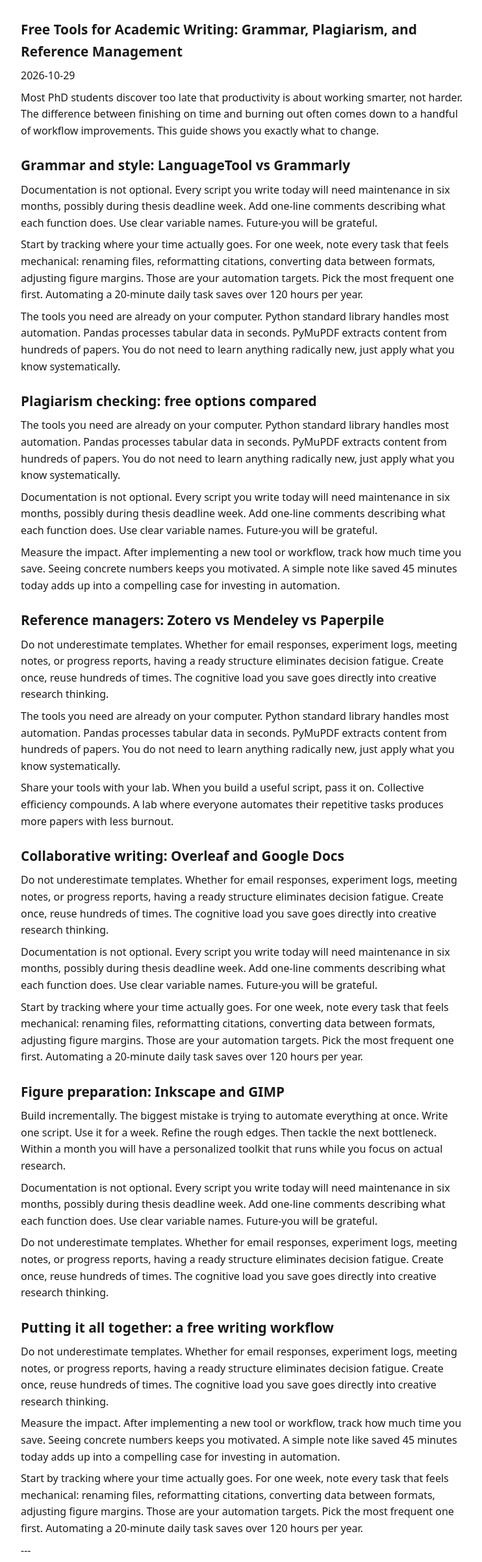
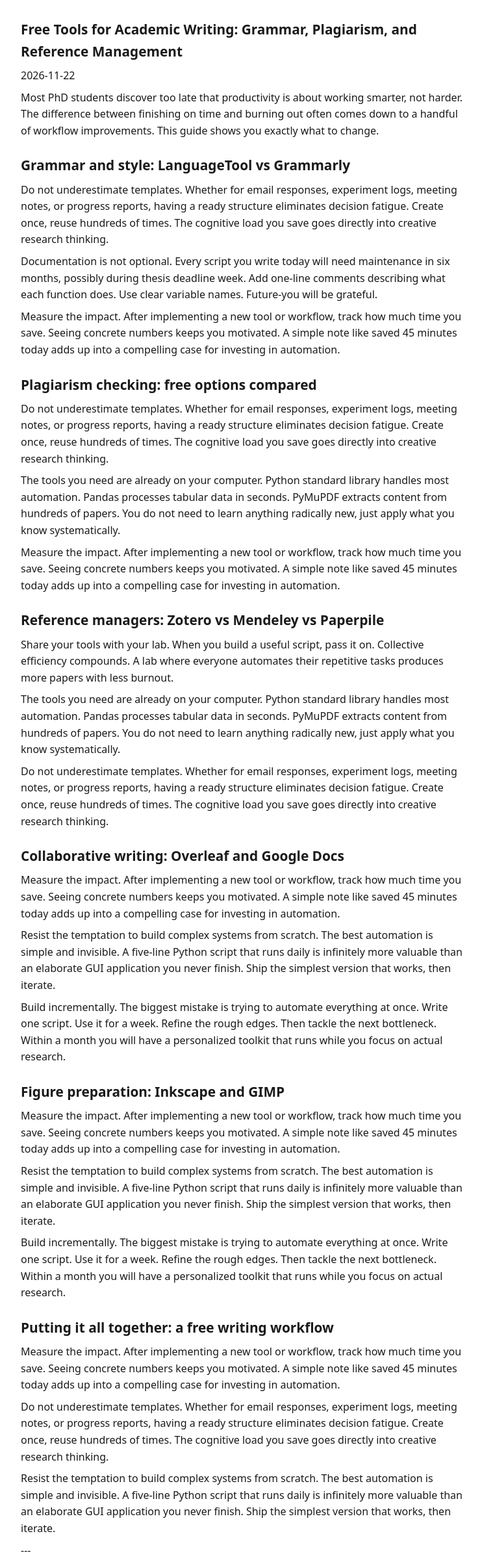
Before and after one commit to GellmanSparrowS/research-automation-hub, a plain HTML site: page docs/blog/free-tools-for-academic-writing-grammar-plagiarism-and-reference-management.html in a window 1280 px wide. Shown: the part 132-2536 px from the top of the page at 65% size, without its empty margins (268-1010 px from the left). Drawn offline with Linux system fonts and the light colour scheme.

Commit message:
auto: weekly blog post

```diff
--- a/docs/blog/free-tools-for-academic-writing-grammar-plagiarism-and-reference-management.html
+++ b/docs/blog/free-tools-for-academic-writing-grammar-plagiarism-and-reference-management.html
@@ -40,32 +40,32 @@
   </nav>
 </header>
 <main><article><h2>Free Tools for Academic Writing: Grammar, Plagiarism, and Reference Management</h2>
-<time>2026-10-29</time>
+<time>2026-11-22</time>
 <p>Most PhD students discover too late that productivity is about working smarter, not harder. The difference between finishing on time and burning out often comes down to a handful of workflow improvements. This guide shows you exactly what to change.</p>
 <h2>Grammar and style: LanguageTool vs Grammarly</h2>
-<p>Documentation is not optional. Every script you write today will need maintenance in six months, possibly during thesis deadline week. Add one-line comments describing what each function does. Use clear variable names. Future-you will be grateful.</p>
-<p>Start by tracking where your time actually goes. For one week, note every task that feels mechanical: renaming files, reformatting citations, converting data between formats, adjusting figure margins. Those are your automation targets. Pick the most frequent one first. Automating a 20-minute daily task saves over 120 hours per year.</p>
-<p>The tools you need are already on your computer. Python standard library handles most automation. Pandas processes tabular data in seconds. PyMuPDF extracts content from hundreds of papers. You do not need to learn anything radically new, just apply what you know systematically.</p>
-<h2>Plagiarism checking: free options compared</h2>
-<p>The tools you need are already on your computer. Python standard library handles most automation. Pandas processes tabular data in seconds. PyMuPDF extracts content from hundreds of papers. You do not need to learn anything radically new, just apply what you know systematically.</p>
+<p>Do not underestimate templates. Whether for email responses, experiment logs, meeting notes, or progress reports, having a ready structure eliminates decision fatigue. Create once, reuse hundreds of times. The cognitive load you save goes directly into creative research thinking.</p>
 <p>Documentation is not optional. Every script you write today will need maintenance in six months, possibly during thesis deadline week. Add one-line comments describing what each function does. Use clear variable names. Future-you will be grateful.</p>
 <p>Measure the impact. After implementing a new tool or workflow, track how much time you save. Seeing concrete numbers keeps you motivated. A simple note like saved 45 minutes today adds up into a compelling case for investing in automation.</p>
-<h2>Reference managers: Zotero vs Mendeley vs Paperpile</h2>
+<h2>Plagiarism checking: free options compared</h2>
 <p>Do not underestimate templates. Whether for email responses, experiment logs, meeting notes, or progress reports, having a ready structure eliminates decision fatigue. Create once, reuse hundreds of times. The cognitive load you save goes directly into creative research thinking.</p>
 <p>The tools you need are already on your computer. Python standard library handles most automation. Pandas processes tabular data in seconds. PyMuPDF extracts content from hundreds of papers. You do not need to learn anything radically new, just apply what you know systematically.</p>
+<p>Measure the impact. After implementing a new tool or workflow, track how much time you save. Seeing concrete numbers keeps you motivated. A simple note like saved 45 minutes today adds up into a compelling case for investing in automation.</p>
+<h2>Reference managers: Zotero vs Mendeley vs Paperpile</h2>
 <p>Share your tools with your lab. When you build a useful script, pass it on. Collective efficiency compounds. A lab where everyone automates their repetitive tasks produces more papers with less burnout.</p>
+<p>The tools you need are already on your computer. Python standard library handles most automation. Pandas processes tabular data in seconds. PyMuPDF extracts content from hundreds of papers. You do not need to learn anything radically new, just apply what you know systematically.</p>
+<p>Do not underestimate templates. Whether for email responses, experiment logs, meeting notes, or progress reports, having a ready structure eliminates decision fatigue. Create once, reuse hundreds of times. The cognitive load you save goes directly into creative research thinking.</p>
 <h2>Collaborative writing: Overleaf and Google Docs</h2>
+<p>Measure the impact. After implementing a new tool or workflow, track how much time you save. Seeing concrete numbers keeps you motivated. A simple note like saved 45 minutes today adds up into a compelling case for investing in automation.</p>
+<p>Resist the temptation to build complex systems from scratch. The best automation is simple and invisible. A five-line Python script that runs daily is infinitely more valuable than an elaborate GUI application you never finish. Ship the simplest version that works, then iterate.</p>
+<p>Build incrementally. The biggest mistake is trying to automate everything at once. Write one script. Use it for a week. Refine the rough edges. Then tackle the next bottleneck. Within a month you will have a personalized toolkit that runs while you focus on actual research.</p>
+<h2>Figure preparation: Inkscape and GIMP</h2>
+<p>Measure the impact. After implementing a new tool or workflow, track how much time you save. Seeing concrete numbers keeps you motivated. A simple note like saved 45 minutes today adds up into a compelling case for investing in automation.</p>
+<p>Resist the temptation to build complex systems from scratch. The best automation is simple and invisible. A five-line Python script that runs daily is infinitely more valuable than an elaborate GUI application you never finish. Ship the simplest version that works, then iterate.</p>
+<p>Build incrementally. The biggest mistake is trying to automate everything at once. Write one script. Use it for a week. Refine the rough edges. Then tackle the next bottleneck. Within a month you will have a personalized toolkit that runs while you focus on actual research.</p>
+<h2>Putting it all together: a free writing workflow</h2>
+<p>Measure the impact. After implementing a new tool or workflow, track how much time you save. Seeing concrete numbers keeps you motivated. A simple note like saved 45 minutes today adds up into a compelling case for investing in automation.</p>
 <p>Do not underestimate templates. Whether for email responses, experiment logs, meeting notes, or progress reports, having a ready structure eliminates decision fatigue. Create once, reuse hundreds of times. The cognitive load you save goes directly into creative research thinking.</p>
-<p>Documentation is not optional. Every script you write today will need maintenance in six months, possibly during thesis deadline week. Add one-line comments describing what each function does. Use clear variable names. Future-you will be grateful.</p>
-<p>Start by tracking where your time actually goes. For one week, note every task that feels mechanical: renaming files, reformatting citations, converting data between formats, adjusting figure margins. Those are your automation targets. Pick the most frequent one first. Automating a 20-minute daily task saves over 120 hours per year.</p>
-<h2>Figure preparation: Inkscape and GIMP</h2>
-<p>Build incrementally. The biggest mistake is trying to automate everything at once. Write one script. Use it for a week. Refine the rough edges. Then tackle the next bottleneck. Within a month you will have a personalized toolkit that runs while you focus on actual research.</p>
-<p>Documentation is not optional. Every script you write today will need maintenance in six months, possibly during thesis deadline week. Add one-line comments describing what each function does. Use clear variable names. Future-you will be grateful.</p>
-<p>Do not underestimate templates. Whether for email responses, experiment logs, meeting notes, or progress reports, having a ready structure eliminates decision fatigue. Create once, reuse hundreds of times. The cognitive load you save goes directly into creative research thinking.</p>
-<h2>Putting it all together: a free writing workflow</h2>
-<p>Do not underestimate templates. Whether for email responses, experiment logs, meeting notes, or progress reports, having a ready structure eliminates decision fatigue. Create once, reuse hundreds of times. The cognitive load you save goes directly into creative research thinking.</p>
-<p>Measure the impact. After implementing a new tool or workflow, track how much time you save. Seeing concrete numbers keeps you motivated. A simple note like saved 45 minutes today adds up into a compelling case for investing in automation.</p>
-<p>Start by tracking where your time actually goes. For one week, note every task that feels mechanical: renaming files, reformatting citations, converting data between formats, adjusting figure margins. Those are your automation targets. Pick the most frequent one first. Automating a 20-minute daily task saves over 120 hours per year.</p>
+<p>Resist the temptation to build complex systems from scratch. The best automation is simple and invisible. A five-line Python script that runs daily is infinitely more valuable than an elaborate GUI application you never finish. Ship the simplest version that works, then iterate.</p>
 <p>---</p>
 <p>Smart tooling and automation are survival skills for modern researchers. Start small, iterate fast, and share what works. Your future self will look back on this moment as the turning point.</p></article></main>
 <footer>
--- a/topic_pool.json
+++ b/topic_pool.json
@@ -153,8 +153,8 @@
       "Figure preparation: Inkscape and GIMP",
       "Putting it all together: a free writing workflow"
     ],
-    "published": false,
-    "published_date": "2026-10-29T15:05:31.494056"
+    "published": true,
+    "published_date": "2026-11-22T16:06:27.877853"
   },
   {
     "title": "How to Read 10 Papers a Day: Speed Reading for Researchers",
```
Also changed, not shown: 1 other file.
